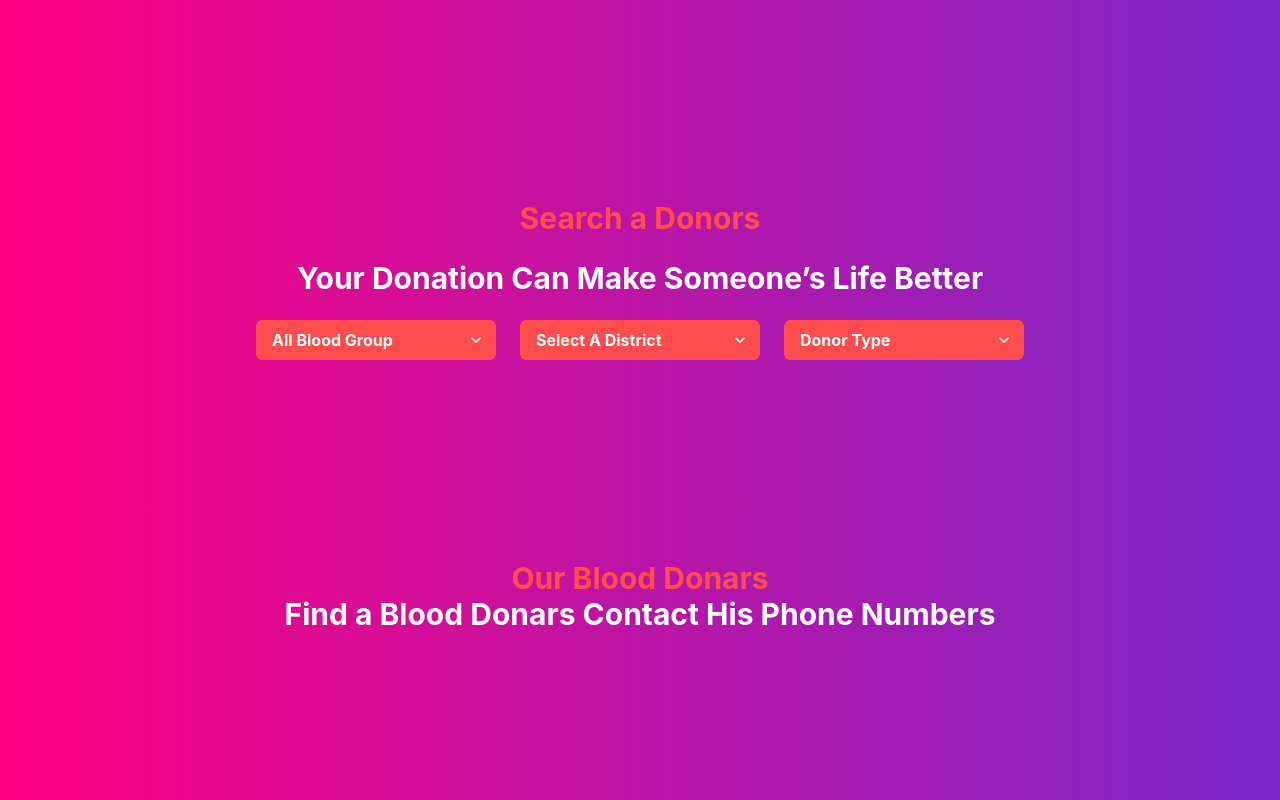
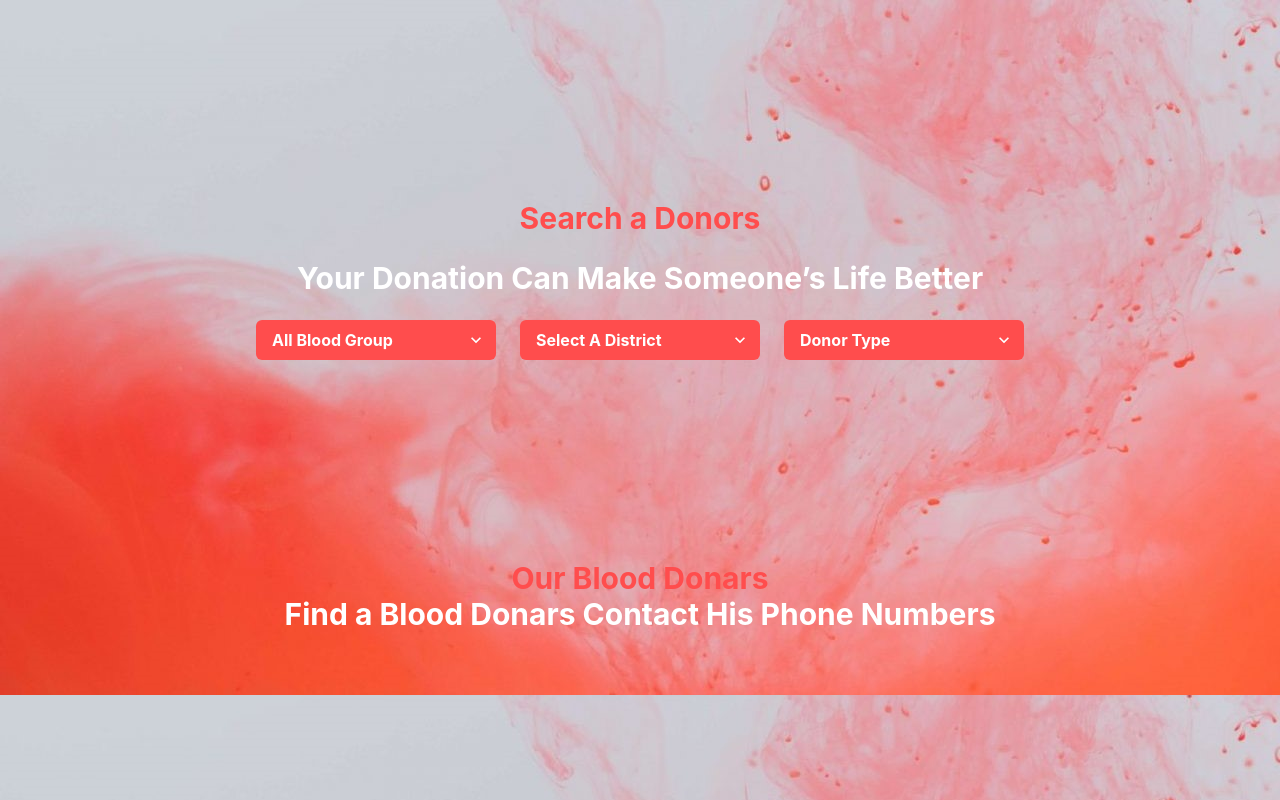
Before and after one commit to magaNasib/RedLife, a React (Create React App) app: page /donors in a window 1280 px wide. Built offline with nearby package versions, Linux system fonts and the light colour scheme.

Commit message:
bg image

```diff
--- /dev/null
+++ b/donorBg.d.ts
@@ -0,0 +1,3 @@
+declare module '*.jpg';
+declare module '*.jpeg';
+declare module '*.png';
--- a/src/pages/Donors/Donors.tsx
+++ b/src/pages/Donors/Donors.tsx
@@ -1,6 +1,6 @@
-import { Box,FormControl, FormErrorMessage, Grid, GridItem, Heading, Select } from "@chakra-ui/react";
+import { Box, FormControl, FormErrorMessage, Grid, GridItem, Heading, Select } from "@chakra-ui/react";
 import { Controller, FormProvider, useForm } from "react-hook-form";
-
+import Bg from './../../assets/donorBg.jpg'
 interface IDonors { }
 interface IFDonars {
     bloodGroups: string,
@@ -21,7 +21,9 @@ const Donors: React.FC<IDonors> = () => {
         <>
             <FormProvider {...methods}>
                 <Box w={'100%'}
-                bgGradient='linear(to-l, #7928CA, #FF0080)'
+                    backgroundImage={Bg}
+
+                    // bgGradient='linear(to-l, #7928CA, #FF0080)'
                 >
                     <Grid templateColumns="repeat(3,1fr)" gap='24px' width={'60%'} margin={'200px auto'}>
                         <GridItem colSpan={3}>
--- a/tsconfig.json
+++ b/tsconfig.json
@@ -18,9 +18,13 @@
     "resolveJsonModule": true,
     "isolatedModules": true,
     "noEmit": true,
+
     "jsx": "react-jsx"
   },
   "include": [
-    "src"
+    "src/**/*.ts",
+    "src/**/*.tsx",
+    "donorBg.d.ts"
+
   ]
 }
```
Also changed, not shown: public/donorBg.jpg (renamed from src/Assets/donors-bg.jpg), src/assets/donorBg.jpg (added).
